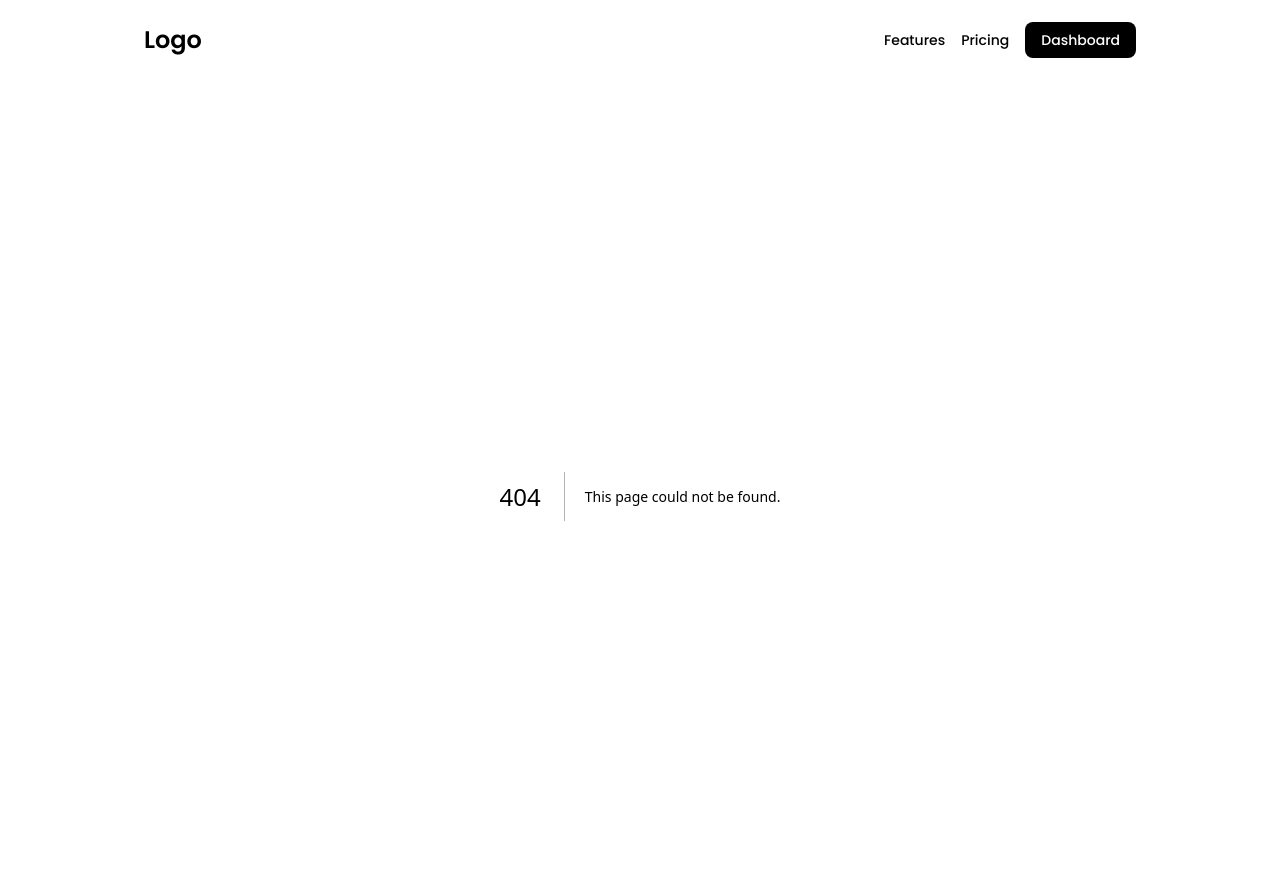
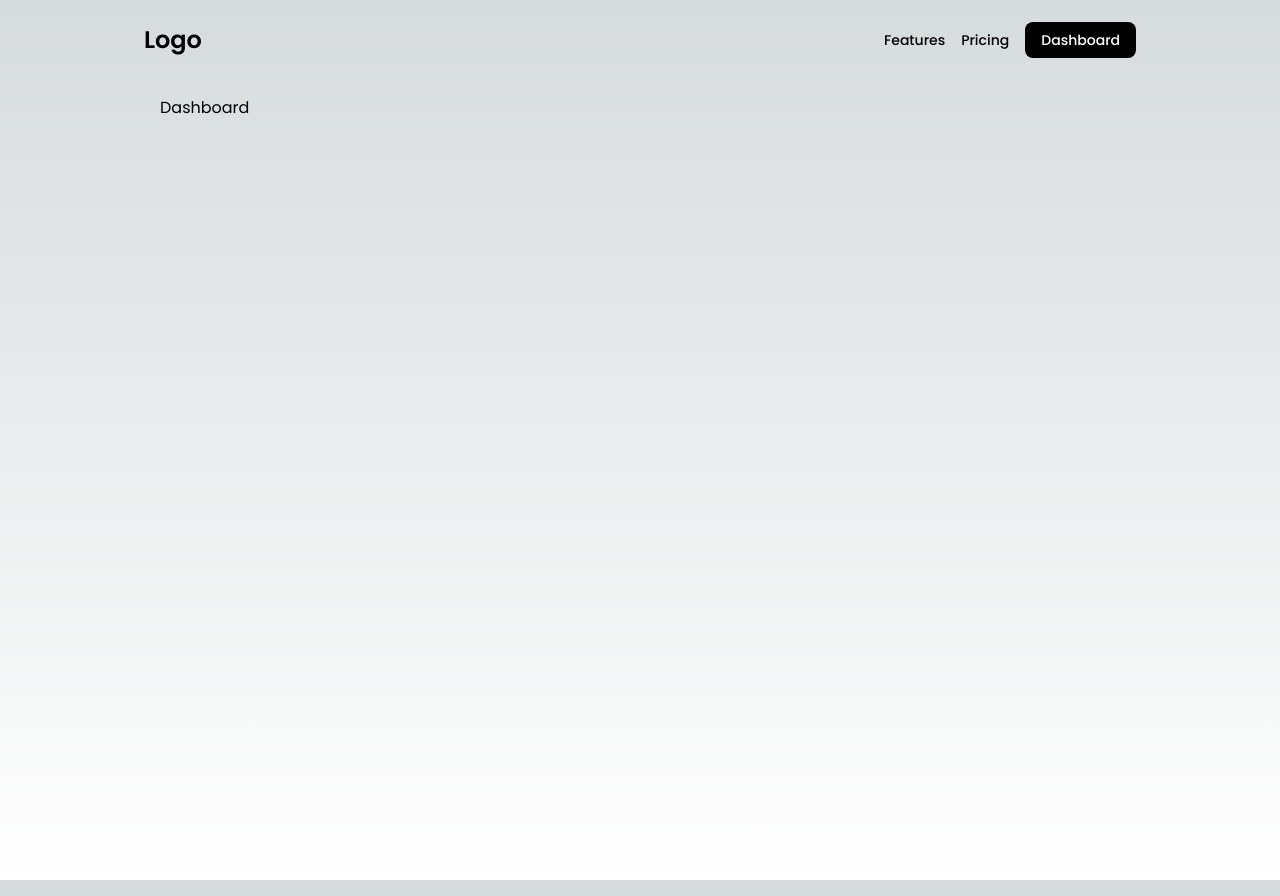
Before and after one commit to ghislaingenay/api-sass, a Next.js app: page /dashboard in a window 1280 px wide. Before the commit this address had no page. Built offline with nearby package versions, Linux system fonts and the light colour scheme; no server answers; sample sign-in values are in the browser's storage.

Commit message:
feat:add basic auth in dashboard

```diff
--- /dev/null
+++ b/src/app/dashboard/layout.tsx
@@ -0,0 +1,20 @@
+import { authOptions } from "@/pages/api/auth/[...nextauth]";
+import { getServerSession } from "next-auth";
+import { redirect } from "next/navigation";
+
+export default async function DashboardLayout({
+  children,
+}: {
+  children: React.ReactNode;
+}) {
+  // Every routes children to dashboard will be wrapped in this layout and the auth will be applied e.g. /dashboard/edit etc.
+  const session = await getServerSession(authOptions);
+  if (session) console.log(session.user);
+  else redirect("api/auth/signin");
+  return (
+    <div className="">
+      {/* <Header /> */}
+      <div className="max-w-5xl m-auto w-full px-4">{children}</div>
+    </div>
+  );
+}
--- /dev/null
+++ b/src/app/dashboard/page.tsx
@@ -0,0 +1,9 @@
+import React from "react";
+
+type Props = {};
+
+function Dashboard({}: Props) {
+  return <div>Dashboard</div>;
+}
+
+export default Dashboard;
```
